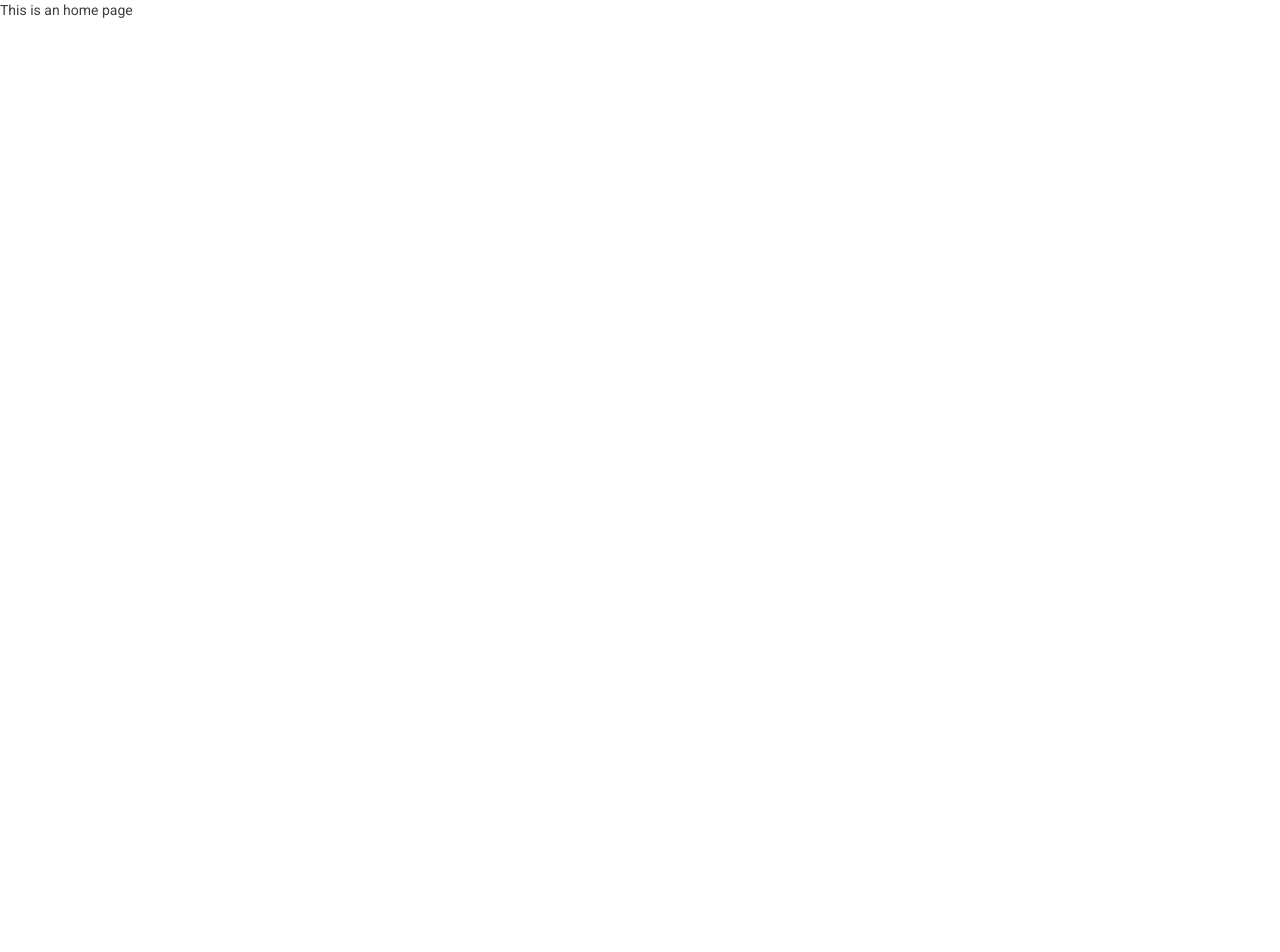
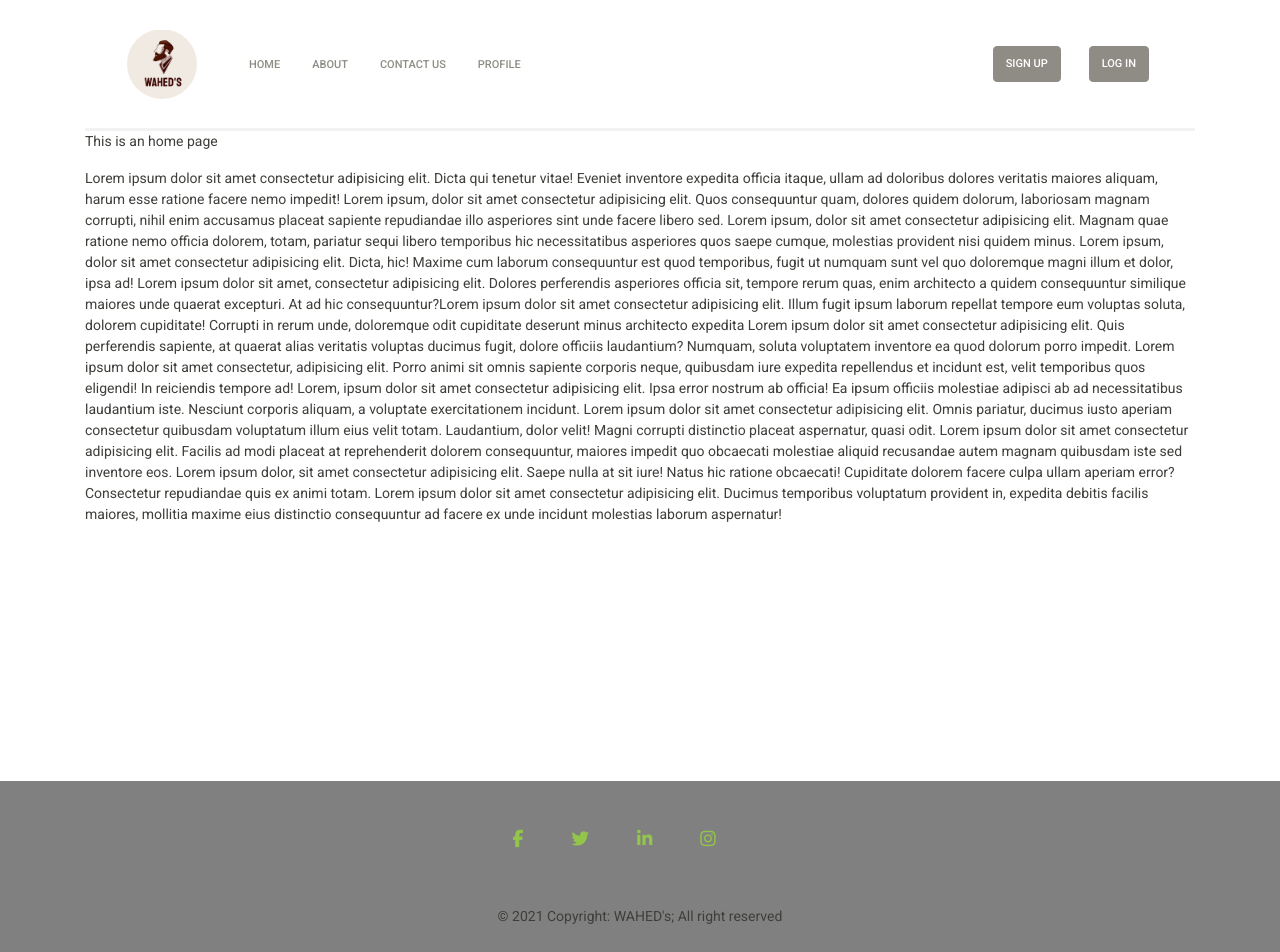
Before and after one commit to Wahed08/Site, a React (Create React App) app in the folder frontend/: page / in a window 1280 px wide. Shown: the top 952 px of the page. Before the commit the page ends 800 px from the top, so only its background shows below. Built offline with nearby package versions, Linux system fonts and the light colour scheme.

Commit message:
Updating

```diff
--- a/frontend/public/index.html
+++ b/frontend/public/index.html
@@ -16,7 +16,7 @@
       src="https://kit.fontawesome.com/73269411a2.js"
       crossorigin="anonymous"
     ></script>
-    <link
+     <link
       rel="stylesheet"
       href="https://bootswatch.com/4/sandstone/bootstrap.min.css"
     />
--- a/frontend/src/App.js
+++ b/frontend/src/App.js
@@ -8,10 +8,13 @@ import {
 import Login from "./components/logIn";
 import Signup from "./components/signUp";
 import Home from './components/Home';
+import NavBar from './components/NavBar/NavBar';
+import Footer from './components/footer/footer';
 
 function App() {
   return (
     <Router>
+      <NavBar/>
       <Switch>
       <Route exact path="/">
           <Home />
@@ -27,6 +30,7 @@ function App() {
 
         <Redirect to="/" />
       </Switch>
+      <Footer/>
     </Router>
   );
 }
--- a/frontend/src/components/Home.js
+++ b/frontend/src/components/Home.js
@@ -2,8 +2,20 @@ import React from 'react';
 
 const Home = () => {
     return(
-        <div>
+        <div className="container">
             <p>This is an home page</p>
+            Lorem ipsum dolor sit amet consectetur adipisicing elit. Dicta qui tenetur vitae! Eveniet inventore expedita officia itaque, ullam ad doloribus dolores veritatis maiores aliquam, harum esse ratione facere nemo impedit!
+            Lorem ipsum, dolor sit amet consectetur adipisicing elit. Quos consequuntur quam, dolores quidem dolorum, laboriosam magnam corrupti, nihil enim accusamus placeat sapiente repudiandae illo asperiores sint unde facere libero sed.
+            Lorem ipsum, dolor sit amet consectetur adipisicing elit. Magnam quae ratione nemo officia dolorem, totam, pariatur sequi libero temporibus hic necessitatibus asperiores quos saepe cumque, molestias provident nisi quidem minus.
+            Lorem ipsum, dolor sit amet consectetur adipisicing elit. Dicta, hic! Maxime cum laborum consequuntur est quod temporibus, fugit ut numquam sunt vel quo doloremque magni illum et dolor, ipsa ad!
+            Lorem ipsum dolor sit amet, consectetur adipisicing elit. Dolores perferendis asperiores officia sit, tempore rerum quas, enim architecto a quidem consequuntur similique maiores unde quaerat excepturi. At ad hic consequuntur?Lorem ipsum dolor sit amet consectetur adipisicing elit. Illum fugit ipsum laborum repellat tempore eum voluptas soluta, dolorem cupiditate! Corrupti in rerum unde, doloremque odit cupiditate deserunt minus architecto expedita
+            Lorem ipsum dolor sit amet consectetur adipisicing elit. Quis perferendis sapiente, at quaerat alias veritatis voluptas ducimus fugit, dolore officiis laudantium? Numquam, soluta voluptatem inventore ea quod dolorum porro impedit.
+            Lorem ipsum dolor sit amet consectetur, adipisicing elit. Porro animi sit omnis sapiente corporis neque, quibusdam iure expedita repellendus et incidunt est, velit temporibus quos eligendi! In reiciendis tempore ad!
+            Lorem, ipsum dolor sit amet consectetur adipisicing elit. Ipsa error nostrum ab officia! Ea ipsum officiis molestiae adipisci ab ad necessitatibus laudantium iste. Nesciunt corporis aliquam, a voluptate exercitationem incidunt.
+            Lorem ipsum dolor sit amet consectetur adipisicing elit. Omnis pariatur, ducimus iusto aperiam consectetur quibusdam voluptatum illum eius velit totam. Laudantium, dolor velit! Magni corrupti distinctio placeat aspernatur, quasi odit.
+            Lorem ipsum dolor sit amet consectetur adipisicing elit. Facilis ad modi placeat at reprehenderit dolorem consequuntur, maiores impedit quo obcaecati molestiae aliquid recusandae autem magnam quibusdam iste sed inventore eos.
+            Lorem ipsum dolor, sit amet consectetur adipisicing elit. Saepe nulla at sit iure! Natus hic ratione obcaecati! Cupiditate dolorem facere culpa ullam aperiam error? Consectetur repudiandae quis ex animi totam.
+            Lorem ipsum dolor sit amet consectetur adipisicing elit. Ducimus temporibus voluptatum provident in, expedita debitis facilis maiores, mollitia maxime eius distinctio consequuntur ad facere ex unde incidunt molestias laborum aspernatur!
         </div>
     )
 }
--- /dev/null
+++ b/frontend/src/components/NavBar/NavBar.css
@@ -0,0 +1,37 @@
+.navbar {
+    padding: 20px;
+    display: flex;
+    align-items: center;
+    margin: 0 auto;
+    border-bottom: 3px solid #f2f2f2;
+  }
+  img {
+    color: #f1356d;
+    border-radius: 50%;
+    width: 70px;
+    height: 70px;
+  }
+
+  .navbar .links {
+    margin-left: auto;
+    display: flex;
+    align-items: center;
+    padding: 20px;
+    margin: 0
+  }
+  .navbar .profile{
+      display: inline-block;
+      margin-left: -400px;
+  }
+  .navbar a {
+    margin-left: 16px;
+    text-decoration: none;
+    padding: 6px;
+  }
+  .navbar a:hover {
+    color: #f1356d;
+  }
+  .profile button{
+      border: 0;
+      margin: -10px;
+  }
--- /dev/null
+++ b/frontend/src/components/NavBar/NavBar.js
@@ -0,0 +1,40 @@
+import React from "react";
+import { Link } from "react-router-dom";
+import "./NavBar.css";
+import image from "../../img/wahed.png";
+
+const NavBar = () => {
+  return (
+    <div className="container">
+      <nav className="navbar">
+        <Link to="/">
+          <img src={image} alt="wahed" />
+        </Link>
+        <div className="profile">
+        <Link to="/">
+            <button className="btn btn-outline-secondary ">Home</button>
+          </Link>
+          <Link to="/">
+            <button className="btn btn-outline-secondary">About</button>
+          </Link>
+          <Link to="/">
+            <button className="btn btn-outline-secondary">Contact Us</button>
+          </Link>
+          <Link to="/">
+            <button className="btn btn-outline-secondary">Profile</button>
+          </Link>
+        </div>
+        <div className="links">
+          <Link to="/signup">
+            <button className="btn btn-secondary">Sign up</button>
+          </Link>
+          <Link to="/login">
+            <button className="btn btn-secondary">Log in</button>
+          </Link>
+        </div>
+      </nav>
+    </div>
+  );
+};
+
+export default NavBar;
--- /dev/null
+++ b/frontend/src/components/footer/footer.css
@@ -0,0 +1,7 @@
+.footer{
+    width: 100%;
+    height: 300px;
+    background-color:grey;
+    background-size: 100%;
+    margin-top: 20%;
+}
--- /dev/null
+++ b/frontend/src/components/footer/footer.js
@@ -0,0 +1,41 @@
+import React from "react";
+import "./footer.css";
+
+const Footer = () => {
+  return (
+    <section className="footer">
+      <div className="row align-items-center justify-content-center">
+        <footer className="page-footer font-small cyan darken-3">
+          <div className="container">
+            <div className="row">
+              <div className="col-md-12 py-5">
+                <div className="mb-2 flex-center">
+                  <a href='https://www.facebook.com/mohammad.farhad.988?lst=100007808041474%3A100007808041474%3A1537619482'>
+                    <i className="fab fa-facebook-f fa-lg white-text mr-md-5 mr-3 fa-2x"></i>
+                  </a>
+
+                  <a href="https://twitter.com/farhad_wahed">
+                    <i className="fab fa-twitter fa-lg white-text mr-md-5 mr-3 fa-2x"></i>
+                  </a>
+
+                  <a href="https://www.linkedin.com/in/mohammad-farhad-aa3b39194">
+                    <i className="fab fa-linkedin-in fa-lg white-text mr-md-5 mr-3 fa-2x"></i>
+                  </a>
+
+                  <a href="https://www.instagram.com/wahed_farhad">
+                    <i className="fab fa-instagram fa-lg white-text mr-md-5 mr-3 fa-2x"></i>
+                  </a>
+                </div>
+              </div>
+            </div>
+          </div>
+          <div class="flex-center">
+            © 2021 Copyright: WAHED's; All right reserved
+          </div>
+        </footer>
+      </div>
+    </section>
+  );
+};
+
+export default Footer;
--- a/frontend/src/components/logIn.js
+++ b/frontend/src/components/logIn.js
@@ -1,17 +1,19 @@
-import React, { useState } from "react";
+import React, { useState} from "react";
 import { Link, useHistory } from "react-router-dom";
 
 const LogIn = () => {
-  const [email, setEmail] = useState("");
-  const [password, setPassword] = useState("");
+
+  const [email, setEmail] = useState('');
+  const [password, setPassword] = useState('');
 
   const history = useHistory();
 
-  const formHandler = async (e) => {
+  const HandleSubmit = async (e) => {
     e.prevenrDefault();
 
     const post = { email, password };
     console.log(post);
+
     try {
       await fetch("http://localhost:5000/api/users/login", {
         method: "POST",
@@ -19,11 +21,13 @@ const LogIn = () => {
         body: JSON.stringify(post),
       })
         .then(() => {
-          history.push("/");
+          history.push('/');
         })
-        .catch((err) => {
-          console.log(err);
-        });
+        .then((res) => {
+          if(!res.ok){
+              throw new Error("This is not happening, Why?");
+          }
+        })
     } catch (err) {}
   };
 
@@ -36,15 +40,15 @@ const LogIn = () => {
               <i className="fas fa-sign-in-alt"></i> Login
             </h1>
 
-            <form onSubmit={formHandler}>
+            <form onSubmit={HandleSubmit}>
               <div className="form-group">
                 <label for="email">Email</label>
                 <input
                   type="email"
                   id="email"
                   name="email"
+                  required
                   className="form-control"
-                  required
                   placeholder="Enter Email"
                   value={email}
                   onChange={(e) => setEmail(e.target.value)}
@@ -56,14 +60,14 @@ const LogIn = () => {
                   type="password"
                   id="password"
                   name="password"
+                  required
                   className="form-control"
-                  required
                   placeholder="Enter Password"
                   value={password}
                   onChange={(e) => setPassword(e.target.value)}
                 />
               </div>
-              <button type="submit" className="btn btn-primary btn-block">
+             <button type="submit" className="btn btn-primary btn-block">
                 Login
               </button>
             </form>
--- a/frontend/src/components/signUp.js
+++ b/frontend/src/components/signUp.js
@@ -2,6 +2,7 @@ import React, { useState } from "react";
 import { Link, useHistory } from "react-router-dom";
 
 const SignUp = () => {
+
   const [name, setName] = useState("");
   const [email, setEmail] = useState("");
   const [password, setPassword] = useState("");
@@ -11,8 +12,10 @@ const SignUp = () => {
 
   const formHandler = async (e) => {
     e.preventDefault();
+
     const post = { name, email, password, password2 };
     console.log(post);
+
     try {
       await fetch("http://localhost:5000/api/users/signup", {
         method: "POST",
```
Also changed, not shown: frontend/src/img/wahed.png (added).
